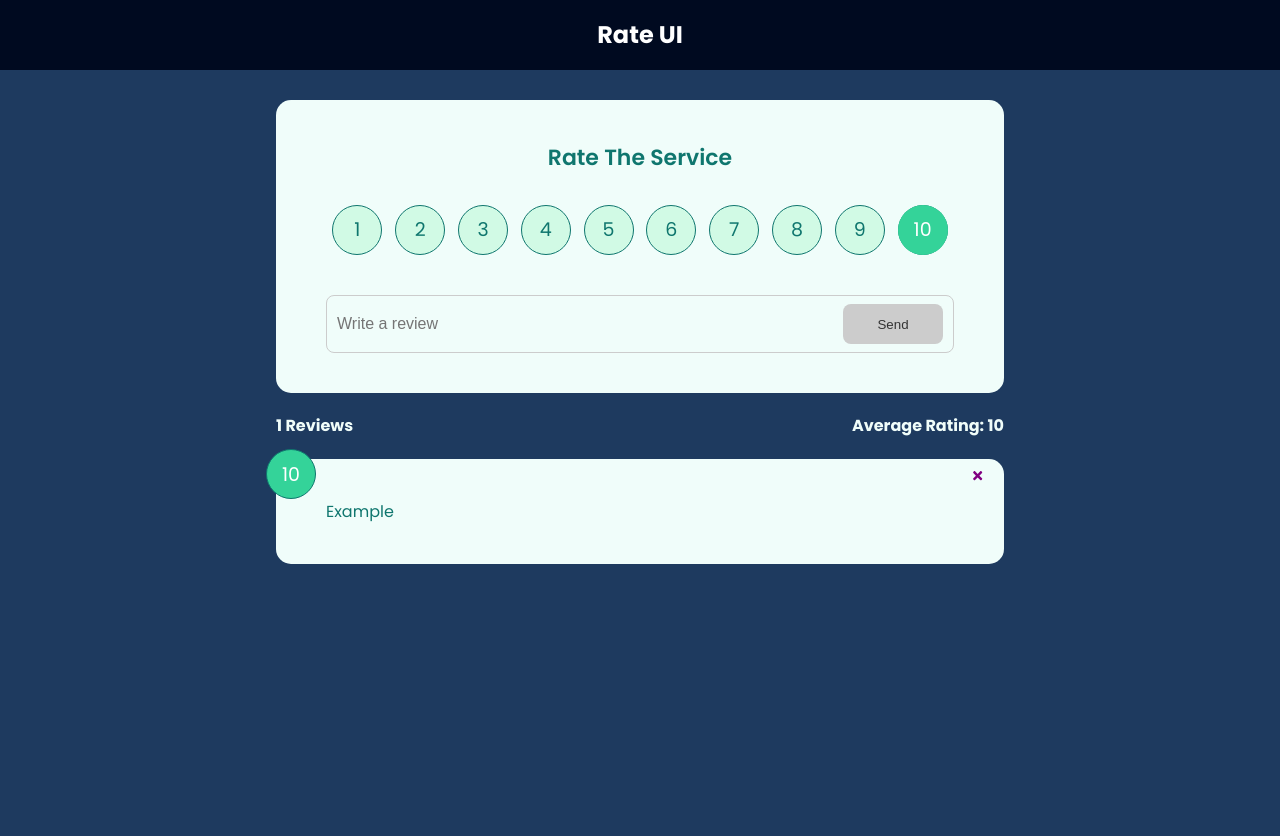
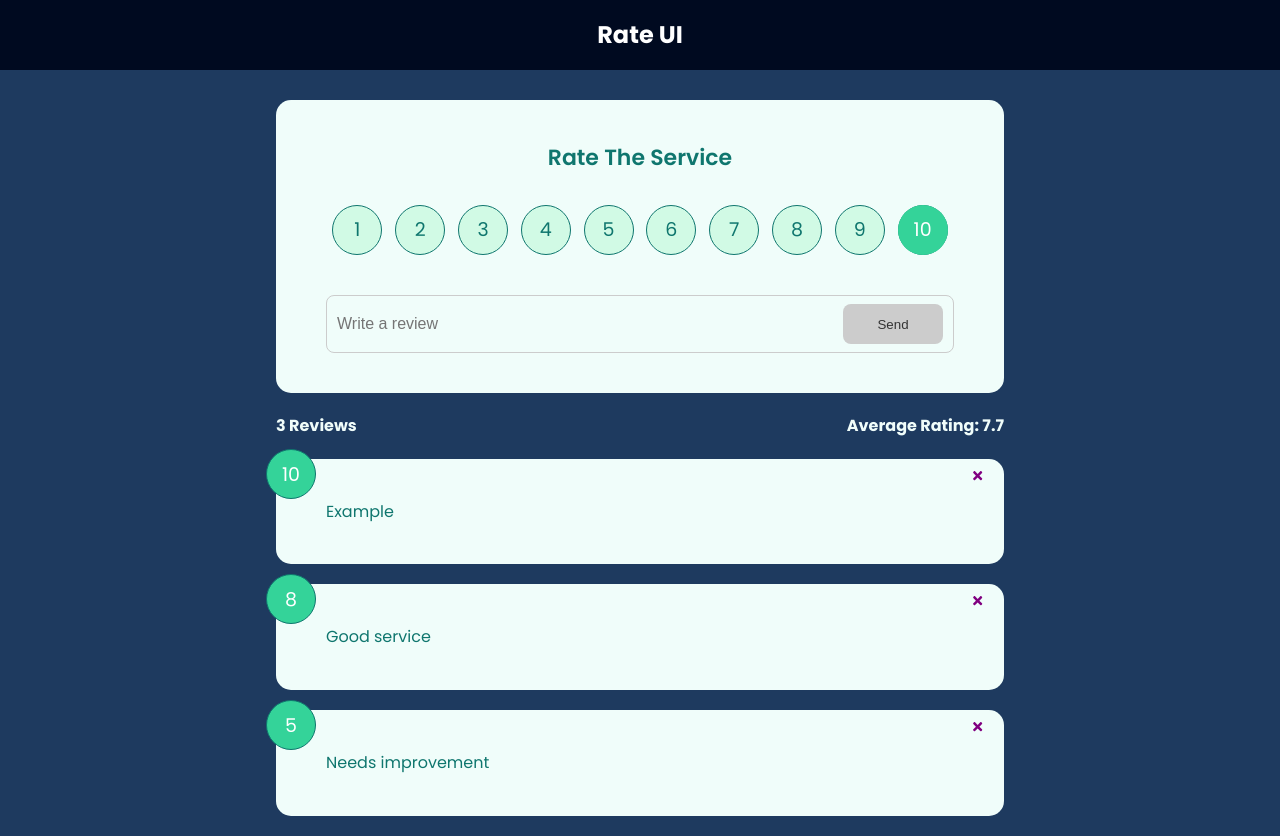
Before and after one commit to Yakov-Tome/Feedback-Rate, a React (Vite) app in the folder Rate-App/: page / in a window 1280 px wide. Before the commit the page ends 800 px from the top, so only its background shows below. Built offline with nearby package versions, Linux system fonts and the light colour scheme.

Commit message:
Moving Function To Context

```diff
--- a/Rate-App/src/App.jsx
+++ b/Rate-App/src/App.jsx
@@ -1,7 +1,4 @@
-import { useState } from "react";
-import { v4 as uuidv4 } from "uuid";
 import Header from "./components/Header";
-import FeedbackData from "./data/FeedbackData";
 import FeedbackList from "./components/FeedbackList";
 import FeedbackStats from "./components/FeedbackStats";
 import FeedbackForm from "./components/FeedbackForm";
@@ -10,19 +7,6 @@
 import { FeedbackProvider } from "./context/FeedbackContext";
 
 function App() {
-  const [feedback, setFeedback] = useState(FeedbackData);
-
-  const addFeedback = (newFeedback) => {
-    newFeedback.id = uuidv4();
-    setFeedback([newFeedback, ...feedback]);
-  };
-
-  const deleteFeedback = (id) => {
-    if (window.confirm("Are you sure you want to delete?")) {
-      setFeedback(feedback.filter((item) => item.id !== id));
-    }
-  };
-
   return (
     <FeedbackProvider>
       <Router>
@@ -35,9 +19,9 @@
               path="/"
               element={
                 <>
-                  <FeedbackForm handleAdd={addFeedback} />
+                  <FeedbackForm />
                   <FeedbackStats />
-                  <FeedbackList handleDelete={deleteFeedback} />
+                  <FeedbackList />
                 </>
               }
             />
--- a/Rate-App/src/components/FeedbackForm.jsx
+++ b/Rate-App/src/components/FeedbackForm.jsx
@@ -1,13 +1,16 @@
-import React, { useState } from "react";
+import React, { useState, useContext } from "react";
 import Card from "./shared/Card";
 import Button from "./shared/Button";
 import RatingSelect from "./RatingSelect";
+import FeedbackContext from "../context/FeedbackContext";
 
-function FeedbackForm({ handleAdd }) {
+function FeedbackForm() {
   const [text, setText] = useState("");
   const [rating, setRating] = useState(10);
   const [btnDisabled, setBtnDisabled] = useState(true);
   const [message, setMessage] = useState("");
+
+  const { addFeedback } = useContext(FeedbackContext);
 
   const handleTextChange = (event) => {
     if (text === "") {
@@ -31,7 +34,7 @@
         text,
         rating,
       };
-      handleAdd(newFeedback);
+      addFeedback(newFeedback);
       setText("");
     }
   };
--- a/Rate-App/src/components/FeedbackItem.jsx
+++ b/Rate-App/src/components/FeedbackItem.jsx
@@ -1,12 +1,16 @@
 import React from "react";
 import Card from "./shared/Card";
 import { FaTimes } from "react-icons/fa";
+import { useContext } from "react";
+import FeedbackContext from "../context/FeedbackContext";
 
-function FeedbackItem({ item, handleDelete }) {
+function FeedbackItem({ item }) {
+  const { deleteFeedback } = useContext(FeedbackContext);
+
   return (
     <Card>
       <div className="num-display">{item.rating}</div>
-      <button onClick={() => handleDelete(item.id)} className="close">
+      <button onClick={() => deleteFeedback(item.id)} className="close">
         <FaTimes color="purple" />
       </button>
       <div className="text-display">{item.text}</div>
--- a/Rate-App/src/components/FeedbackList.jsx
+++ b/Rate-App/src/components/FeedbackList.jsx
@@ -4,7 +4,7 @@
 import { useContext } from "react";
 import FeedbackContext from "../context/FeedbackContext";
 
-function FeedbackList({ handleDelete }) {
+function FeedbackList() {
   const { feedback } = useContext(FeedbackContext);
 
   if (!feedback || feedback.length === 0) {
@@ -20,11 +20,7 @@
             animate={{ opacity: 1 }}
             exit={{ opacity: 0 }}
           >
-            <FeedbackItem
-              key={item.id}
-              item={item}
-              handleDelete={handleDelete}
-            />
+            <FeedbackItem key={item.id} item={item} />
           </motion.div>
         ))}
       </AnimatePresence>
--- a/Rate-App/src/context/FeedbackContext.jsx
+++ b/Rate-App/src/context/FeedbackContext.jsx
@@ -1,4 +1,5 @@
 import { createContext, useState } from "react";
+import { v4 as uuidv4 } from "uuid";
 
 const FeedbackContext = createContext();
 
@@ -9,10 +10,31 @@
       text: "Example",
       rating: 10,
     },
+    {
+      id: 2,
+      text: "Good service",
+      rating: 8,
+    },
+    {
+      id: 3,
+      text: "Needs improvement",
+      rating: 5,
+    },
   ]);
 
+  const deleteFeedback = (id) => {
+    if (window.confirm("Are you sure you want to delete?")) {
+      setFeedback(feedback.filter((item) => item.id !== id));
+    }
+  };
+
+  const addFeedback = (newFeedback) => {
+    newFeedback.id = uuidv4();
+    setFeedback([newFeedback, ...feedback]);
+  };
+
   return (
-    <FeedbackContext.Provider value={{ feedback }}>
+    <FeedbackContext.Provider value={{ feedback, deleteFeedback, addFeedback }}>
       {children}
     </FeedbackContext.Provider>
   );
```
